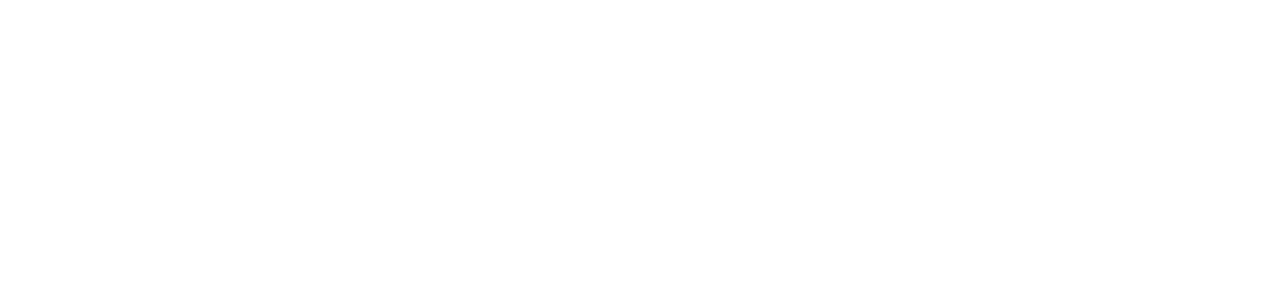
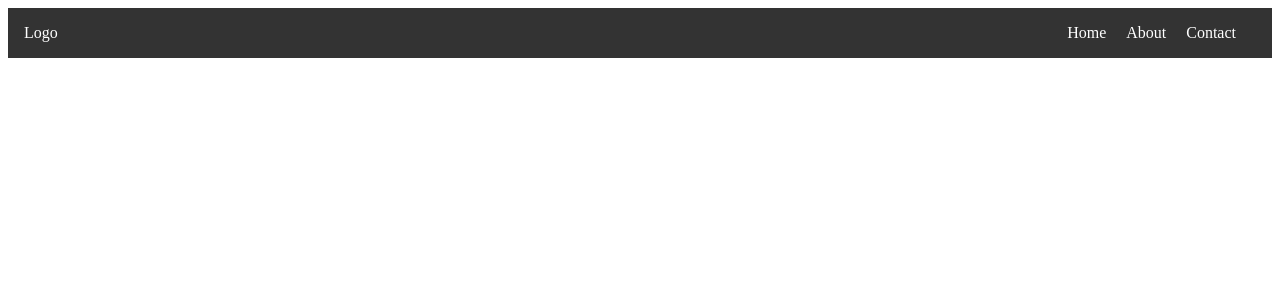
Before and after one commit to boitymtsatse/Craft-Link, a React (Create React App) app in the folder FrontEnd/craftlink/: page / in a window 1280 px wide. Shown: the top 300 px of the page. Built offline with nearby package versions, Linux system fonts and the light colour scheme.

Commit message:
depencies+navbar

```diff
--- a/FrontEnd/craftlink/package.json
+++ b/FrontEnd/craftlink/package.json
@@ -9,7 +9,7 @@
     "react": "^18.3.1",
     "react-dom": "^18.3.1",
     "react-router-dom": "^6.24.1",
-    "react-scripts": "5.0.1",
+    "react-scripts": "^5.0.1",
     "web-vitals": "^2.1.4"
   },
   "scripts": {
--- a/FrontEnd/craftlink/src/App.js
+++ b/FrontEnd/craftlink/src/App.js
@@ -1,10 +1,14 @@
 
-function App() {
+import React from 'react';
+import Navbar from './Components/NavBar/NavBar';
+
+const App = () => {
   return (
-    <>
+    <div>
+      <Navbar />
 
-    </>
+    </div>
   );
-}
+};
 
-export default App;
+export default App
--- a/FrontEnd/craftlink/src/Components/NavBar/NavBar.css
+++ b/FrontEnd/craftlink/src/Components/NavBar/NavBar.css
@@ -0,0 +1,32 @@
+.navbar {
+    background-color: #333;
+    padding: 1rem;
+    display: flex;
+    justify-content: space-between;
+    align-items: center;
+  }
+
+  .navbar-brand {
+    color: #fff;
+    text-decoration: none;
+  }
+
+  .navbar-nav {
+    display: flex;
+    list-style: none;
+    margin: 0;
+    padding: 0;
+  }
+
+  .navbar-nav li {
+    margin-right: 20px;
+  }
+
+  .navbar-nav a {
+    color: #fff;
+    text-decoration: none;
+  }
+
+  .navbar-nav a:hover {
+    color: #ccc;
+  }
--- a/FrontEnd/craftlink/src/Components/NavBar/NavBar.jsx
+++ b/FrontEnd/craftlink/src/Components/NavBar/NavBar.jsx
@@ -0,0 +1,25 @@
+import React from 'react';
+import './NavBar.css';
+
+const Navbar = () => {
+  return (
+    <nav className="navbar">
+      <a href="#" className="navbar-brand">
+        Logo
+      </a>
+      <ul className="navbar-nav">
+        <li>
+          <a href="#">Home</a>
+        </li>
+        <li>
+          <a href="#">About</a>
+        </li>
+        <li>
+          <a href="#">Contact</a>
+        </li>
+      </ul>
+    </nav>
+  );
+};
+
+export default Navbar;
```
Also changed, not shown: 1 other file (tests, documents, lock files or other folders).
